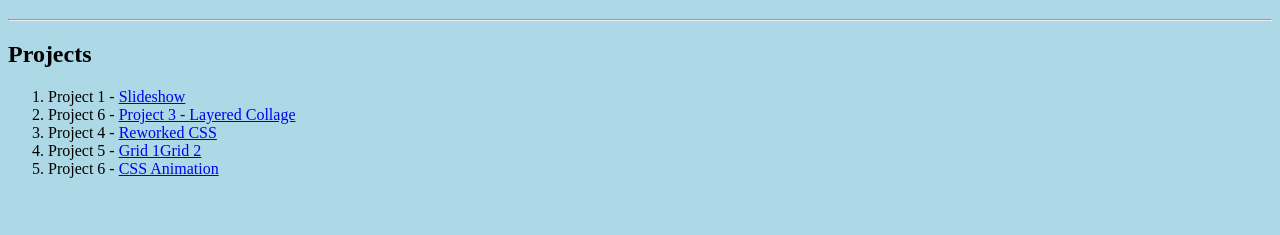
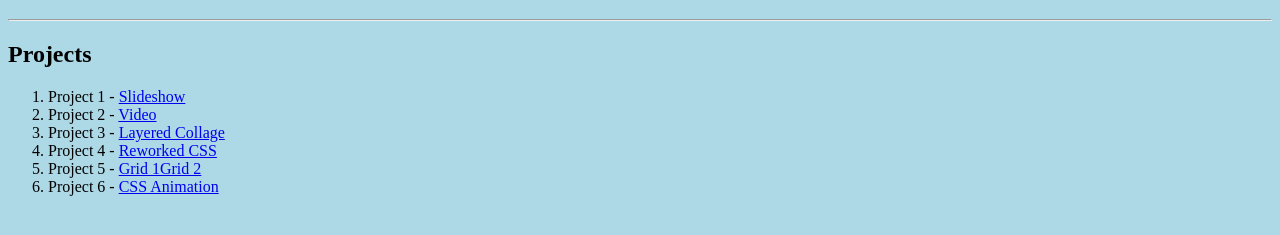
Before and after one commit to IsoscelesThrilla/medp285SU, a plain HTML site: page index.html in a window 1280 px wide. Shown: the part 61-296 px from the top of the page. Drawn offline with Linux system fonts and the light colour scheme.

Commit message:
Update index.html

```diff
--- a/index.html
+++ b/index.html
@@ -41,7 +41,8 @@ body {
     <section id="projects">
       <h1>Projects</h1>
       <ol>
-        <li>Project 1 - <a href="slideshow/slideshow.html">Slideshow</a></li> <li>Project 6 - <a href="animation/CSSanimation.html>CSS Animation</a></li>
+        <li>Project 1 - <a href="slideshow/slideshow.html">Slideshow</a></li>
+        <li>Project 2 - <a href="video/static.html">Video</a></li>
         <li>Project 3 - <a href="CSS/positioningproject.html">Layered Collage</a></li>
         <li>Project 4 - <a href="CSS/reworkedcss.html">Reworked CSS</a></li>
         <li>Project 5 - <a href="grids/grid1.html">Grid 1</a><a href="grids/grid2.html">Grid 2</a></li>
```
